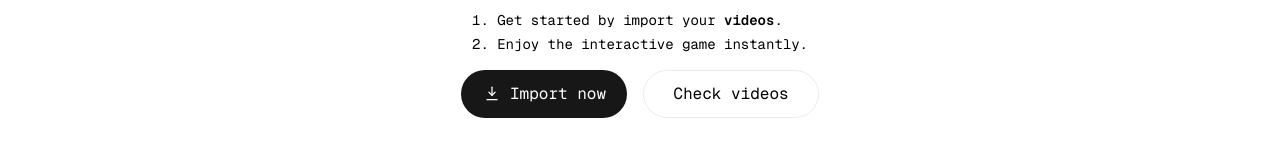
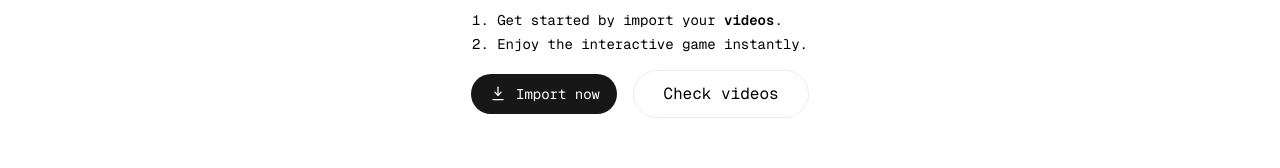
Before and after one commit to CHESSVISION/frontend, a Next.js app: page / in a window 1280 px wide. Shown: the part 377-545 px from the top of the page. Built offline with nearby package versions, Linux system fonts and the light colour scheme.

Commit message:
adjust button and page

```diff
--- a/app/games/[id]/page.tsx
+++ b/app/games/[id]/page.tsx
@@ -1,10 +1,11 @@
 "use client";
 import React, {useEffect, useState} from "react";
-import {useParams} from "next/navigation";
+import {redirect, useParams} from "next/navigation";
 import Button from "@/components/Button";
 import MyChessboard from "@/components/Chessboard";
 import Loading from "@/app/loading";
 import GameInterface from "@/interfaces/GameInterface";
+import {router} from "next/client";
 
 export default function GamePage() {
     const {id} = useParams<{ id: string }>();
@@ -23,6 +24,10 @@ export default function GamePage() {
         }
     }
 
+    const gamesNavigate = () => {
+        redirect("/games")
+    }
+
     useEffect(() => {
         fetch(`http://127.0.0.1:8000/games/${id}`)
             .then((response) => {
@@ -39,7 +44,7 @@ export default function GamePage() {
     }
 
     return (
-        <div className="w-full max-w-3xl mx-auto gap-4 mt-4 flex flex-col">
+        <div className="w-full max-w-3xl mx-auto gap-4 py-4 flex flex-col">
             <h1 className="text-2xl ">Analyzing {game.title}</h1>
             <div className="border border-gray-300 rounded flex flex-col items-center bg-gray-50 gap-4 p-4">
                 <MyChessboard position={game.fen_positions[state]}/>
@@ -71,7 +76,7 @@ export default function GamePage() {
             </div>
 
             <div className="flex justify-end ">
-                <Button name="Back"/>
+                <Button name="All Games" command={gamesNavigate}/>
             </div>
         </div>
     );
--- a/components/Button.tsx
+++ b/components/Button.tsx
@@ -6,7 +6,7 @@ interface ButtonProps {
 }
 
 const Button: React.FC<ButtonProps> = ({name, command}: ButtonProps) => {/**/
-    const className = "rounded-full border border-solid border-transparent transition-colors flex items-center justify-center bg-foreground text-background gap-2 hover:bg-[#383838] dark:hover:bg-[#ccc] text-sm sm:text-base h-10 sm:h-12 px-4 sm:px-5"
+    const className = "rounded-full border border-solid border-transparent transition-colors flex items-center justify-center bg-foreground text-background gap-2 hover:bg-[#383838] dark:hover:bg-[#ccc] text-sm h-10 px-4"
 
     return (
         <div>
--- a/components/ImportButton.tsx
+++ b/components/ImportButton.tsx
@@ -60,10 +60,7 @@ const ImportButton: React.FC = () => {
             <button
                 type="button"
                 onClick={handleButtonClick}
-                className="rounded-full border border-solid border-transparent transition-colors
-                           flex items-center justify-center bg-foreground text-background gap-2
-                           hover:bg-[#383838] dark:hover:bg-[#ccc] text-sm sm:text-base
-                           h-10 sm:h-12 px-4 sm:px-5"
+                className="rounded-full border border-solid border-transparent transition-colors flex items-center justify-center bg-foreground text-background gap-2 hover:bg-[#383838] dark:hover:bg-[#ccc] text-sm h-10 px-4"
                 disabled={uploading} // Disable button while uploading
             >
                 <Image
```
